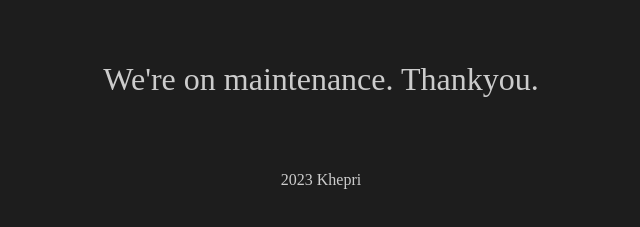
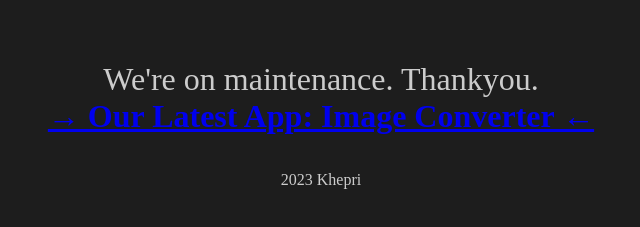
Before and after one commit to lesomnus/app-page, a plain HTML site: page index.html in a window 1280 px wide. Shown: the part 579-806 px from the top of the page, without its empty margins (319-959 px from the left). Drawn offline with Linux system fonts and the light colour scheme.

Commit message:
Update index.html

```diff
--- a/index.html
+++ b/index.html
@@ -48,7 +48,8 @@
 	<div id="main">
 		<img id="logo" src="logo_draft_small.png" alt="awesome logo here">
 		<p id="notice">
-			We're on maintenance. Thankyou.
+			We're on maintenance. Thankyou.<br />
+			<a href="https://img.khepri.app"><b>→ Our Latest App: Image Converter ←</b></a>
 		</p>
 	</div>
 	<p id="footer">
```
